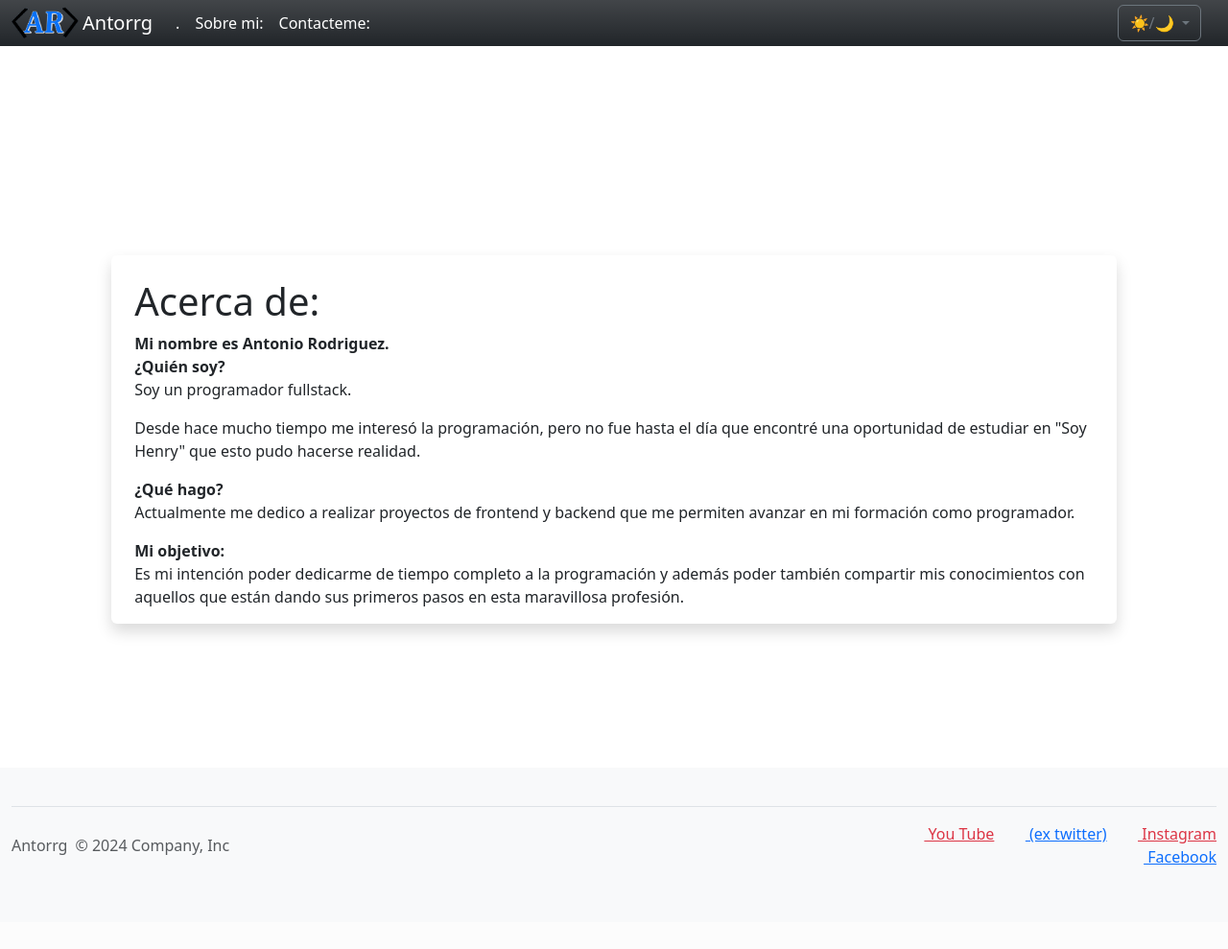
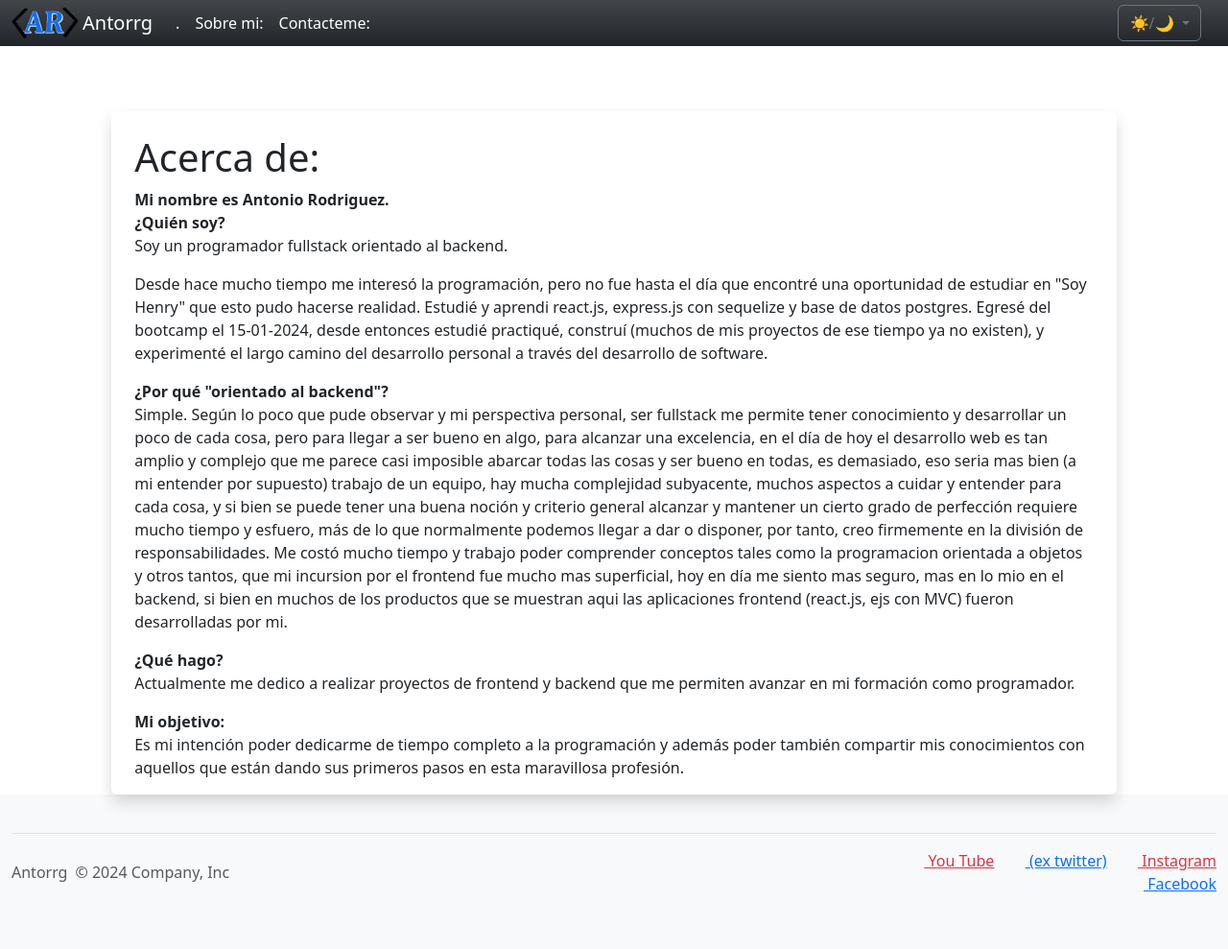
Before and after one commit to antorrg/hibridApiExpress, a Node project: template views/about.ejs in a window 1280 px wide. Shown: the whole page at 96% size. Before the commit the page ends 901 px from the top, so only its background shows below. Run offline with Node 20 templates, Linux system fonts and the light colour scheme; the template is opened without the code that fills it, so the values that code supplies are empty; some libraries are stand-ins or nearby versions; some web fonts are replaced.

Commit message:
commit correction landing Update, landing view

```diff
--- a/server/modules/mvcPages/mvcRouters.js
+++ b/server/modules/mvcPages/mvcRouters.js
@@ -1,7 +1,7 @@
 import express from 'express'
 import controller from './MvcControllers.js'
-import midd from '../productItems/productMiddlewares.js'
 import MiddlewareHandler from '../../middlewares/MiddlewareHandler.js'
+
 
 const mvcRouter = express.Router()
 
--- a/views/about.ejs
+++ b/views/about.ejs
@@ -9,8 +9,10 @@
             <h1>Acerca de:</h1>
             <strong>Mi nombre es Antonio Rodriguez.</strong>
             <strong>¿Quién soy?</strong>
-            <p>Soy un programador fullstack.</p>
-            <p>Desde hace mucho tiempo me interesó la programación, pero no fue hasta el día que encontré una oportunidad de estudiar en "Soy Henry" que esto pudo hacerse realidad.</p>
+            <p>Soy un programador fullstack orientado al backend.</p>
+            <p>Desde hace mucho tiempo me interesó la programación, pero no fue hasta el día que encontré una oportunidad de estudiar en "Soy Henry" que esto pudo hacerse realidad. Estudié y aprendi react.js, express.js con sequelize y base de datos postgres. Egresé del bootcamp el 15-01-2024, desde entonces estudié practiqué, construí (muchos de mis proyectos de ese tiempo ya no existen), y experimenté el largo camino del desarrollo personal a través del desarrollo de software.</p>
+            <strong>¿Por qué "orientado al backend"?</strong>
+            <p>Simple. Según lo poco que pude observar y mi perspectiva personal, ser fullstack me permite tener conocimiento y desarrollar un poco de cada cosa, pero para llegar a ser bueno en algo, para alcanzar una excelencia, en el día de hoy el desarrollo web es tan amplio y complejo que me parece casi imposible abarcar todas las cosas y ser bueno en todas, es demasiado, eso seria mas bien (a mi entender por supuesto) trabajo de un equipo, hay mucha complejidad subyacente, muchos aspectos a cuidar y entender para cada cosa, y si bien se puede tener una buena noción y criterio general alcanzar y mantener un cierto grado de perfección requiere mucho tiempo y esfuero, más de lo que normalmente podemos llegar a dar o disponer, por tanto, creo firmemente en la división de responsabilidades. Me costó mucho tiempo y trabajo poder comprender conceptos tales como la programacion orientada a objetos y otros tantos, que mi incursion por el frontend fue mucho mas superficial, hoy en día me siento mas seguro, mas en lo mio en el backend, si bien en muchos de los productos que se muestran aqui las aplicaciones frontend (react.js, ejs con MVC) fueron desarrolladas por mi.</p>
             <strong>¿Qué hago?</strong>
             <p>Actualmente me dedico a realizar proyectos de frontend y backend que me permiten avanzar en mi formación como programador.</p>
             <strong>Mi objetivo:</strong>
```
Also changed, not shown: src/Component/TabsConfiguration/TabsComponents/Portada.jsx (+4 -5 lines).
